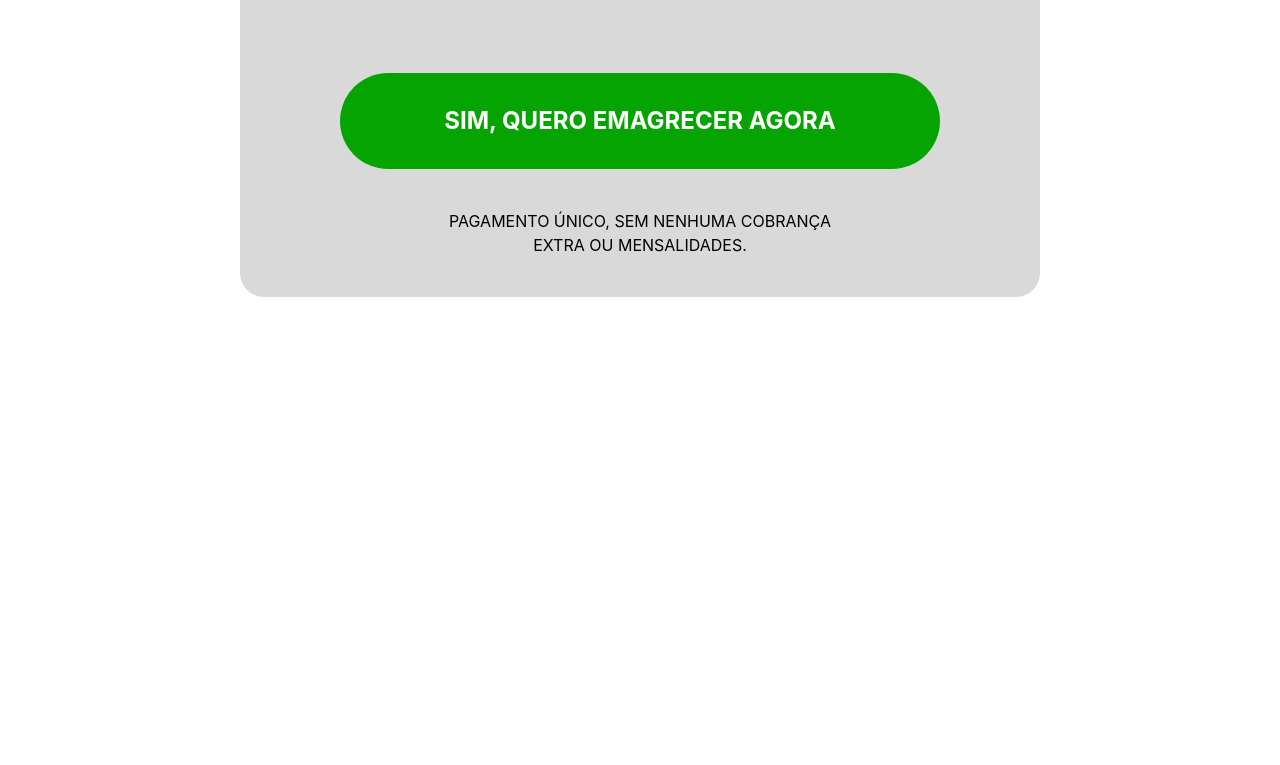
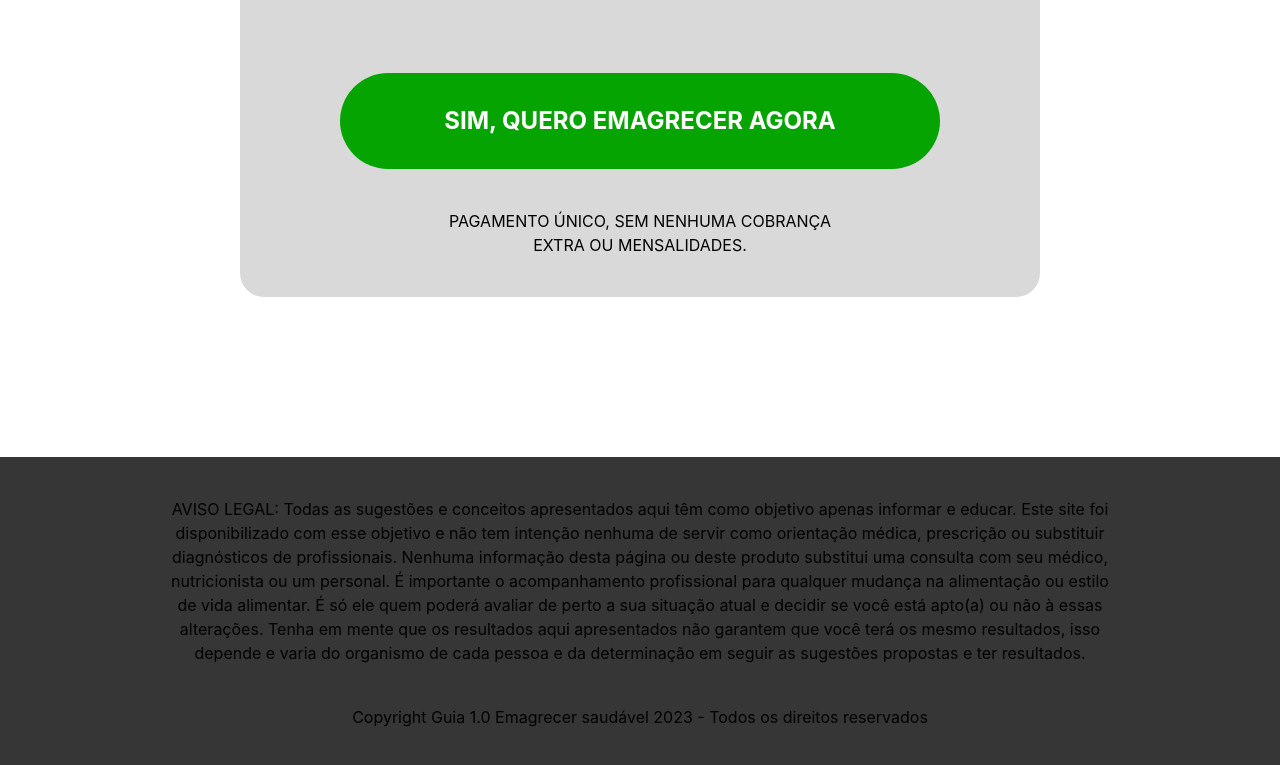
Before and after one commit to MarkOliv/ebook-guia-1.0, a Next.js app: page / in a window 1280 px wide. Shown: the part 3713-4478 px from the top of the page. Before the commit the page ends 4170 px from the top, so only its background shows below. Built offline with nearby package versions, Linux system fonts and the light colour scheme.

Commit message:
footer added

```diff
--- a/pages/index.tsx
+++ b/pages/index.tsx
@@ -17,6 +17,30 @@ export default function Home() {
         <Parte02 />
         <Parte03 />
       </main>
+
+      <footer className="container mx-auto p-10 bg-[#363636]">
+        <div className="flex justify-center">
+          <p className="text-center w-4/5">
+            AVISO LEGAL: Todas as sugestões e conceitos apresentados aqui têm
+            como objetivo apenas informar e educar. Este site foi
+            disponibilizado com esse objetivo e não tem intenção nenhuma de
+            servir como orientação médica, prescrição ou substituir diagnósticos
+            de profissionais. Nenhuma informação desta página ou deste produto
+            substitui uma consulta com seu médico, nutricionista ou um personal.
+            É importante o acompanhamento profissional para qualquer mudança na
+            alimentação ou estilo de vida alimentar. É só ele quem poderá
+            avaliar de perto a sua situação atual e decidir se você está apto(a)
+            ou não à essas alterações. Tenha em mente que os resultados aqui
+            apresentados não garantem que você terá os mesmo resultados, isso
+            depende e varia do organismo de cada pessoa e da determinação em
+            seguir as sugestões propostas e ter resultados.
+          </p>
+        </div>
+        <h1 className="text-center mt-10">
+          Copyright Guia 1.0 Emagrecer saudável 2023 - Todos os direitos
+          reservados
+        </h1>
+      </footer>
     </div>
   );
 }
```
